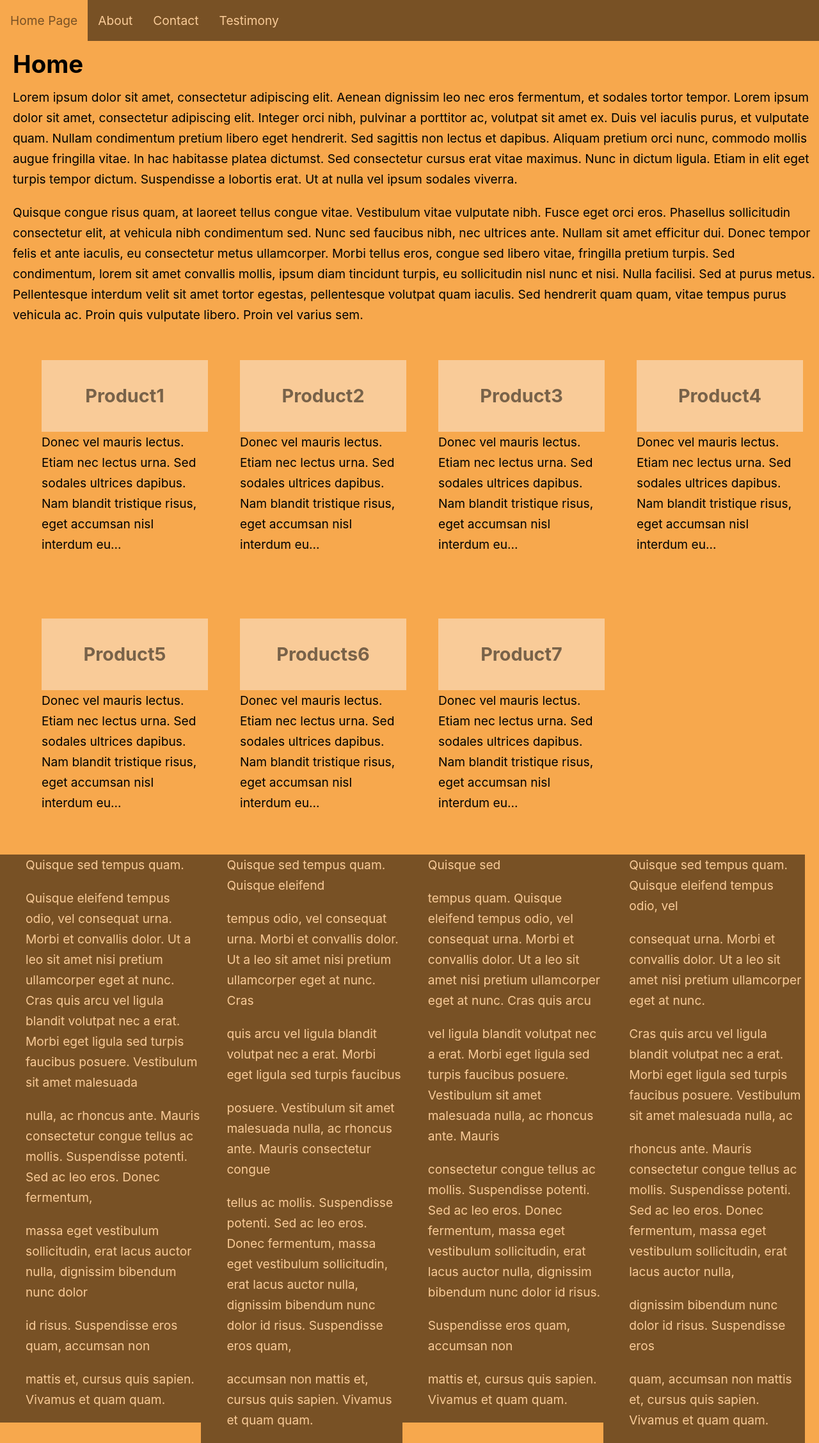
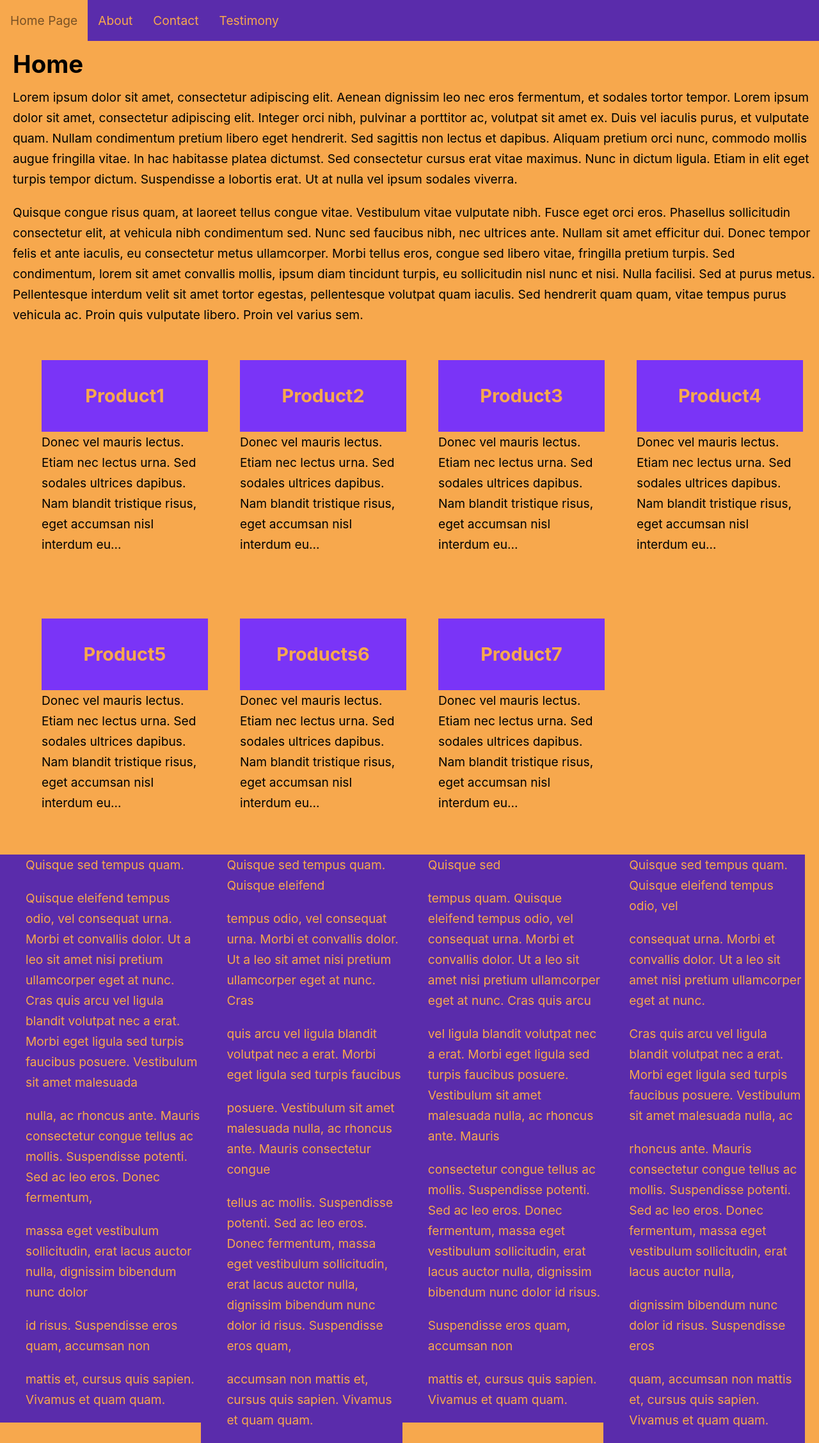
Before and after one commit to ivicakartelo/app27, a React (Create React App) app: page / in a window 1280 px wide. Shown: the whole page at 64% size. Built offline with nearby package versions, Linux system fonts and the light colour scheme.

Commit message:
Apply Color Harmony Rule Triad

```diff
--- a/src/App.css
+++ b/src/App.css
@@ -20,7 +20,7 @@ header ul {
   margin: 0;
   padding: 0;
   overflow: hidden;
-  background-color: #785125;
+  background-color: #5A2CAB;
 }
 
 header li {
@@ -29,7 +29,7 @@ header li {
 
 header li a {
   display: block;
-  color: #F9CB98;
+  color: #F7A84D;
   text-align: center;
   padding: 16px;
   text-decoration: none;
@@ -47,12 +47,12 @@ footer ul {
 }
 
 footer li {
-  color: #F9CB98;
+  color: #F7A84D;
   text-align: left;
   padding: 0 0 0 20px;
   margin: 0;
   float: left;
-  background-color: #785125;
+  background-color: #5A2CAB;
   width: 23%;
 }
 
@@ -79,7 +79,6 @@ article {
   margin: 0;
   padding: 0;
   overflow: hidden;
-  background-color: #333333;
 }
 
 article li {
@@ -91,14 +90,14 @@ article li {
 
 article li a {
   display: block;
-  color: #786249;
-  background-color: #F9CB98;
+  color: #F7A84D;
+  background-color: #7A34F7;
   text-align: center;
   padding: 16px;
   text-decoration: none;
 }
 
 article li a:hover {
-  background-color: #C4853D;
-  color: #F9CB98;
+  background-color: #65F781;
+  color: #F7A84D;
 }
```
